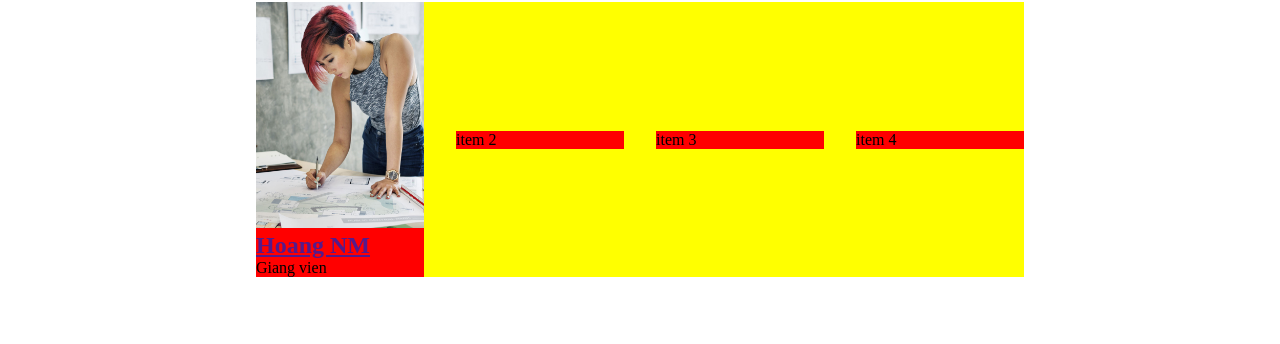
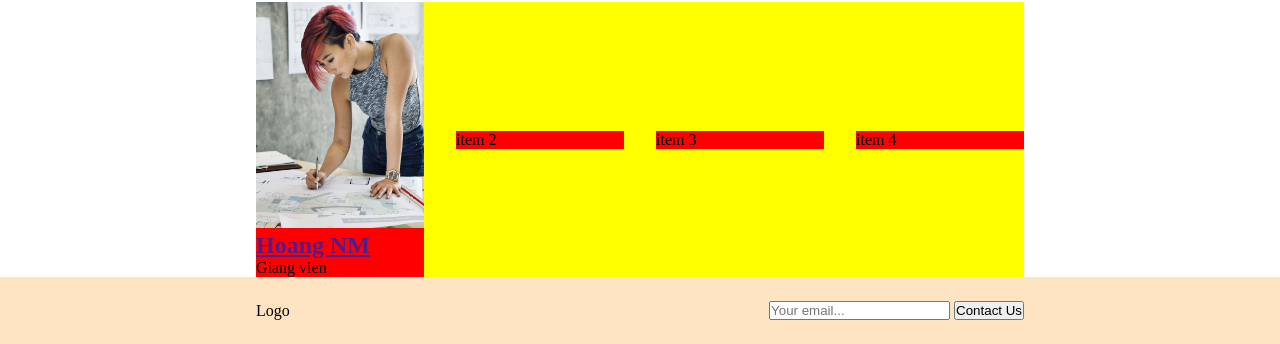
Before and after one commit to hoangnm-ndm/web1013, a plain HTML site: page day15_ontap/index.html in a window 1280 px wide. Shown: the part 962-1306 px from the top of the page. Before the commit the page ends 1239 px from the top, so only its background shows below. Drawn offline with Linux system fonts and the light colour scheme.

Commit message:
day 15: ontap

```diff
--- a/day15_ontap/index.html
+++ b/day15_ontap/index.html
@@ -31,5 +31,15 @@
         <div class="box__item">item 4</div>
       </div>
     </div>
+
+    <footer>
+      <div class="wrap flex-between">
+        <div class="logo">Logo</div>
+        <form action="">
+          <input type="text" placeholder="Your email..." required />
+          <button>Contact Us</button>
+        </form>
+      </div>
+    </footer>
   </body>
 </html>
--- a/day15_ontap/style.css
+++ b/day15_ontap/style.css
@@ -2,6 +2,13 @@
   padding: 0;
   margin: 0;
   box-sizing: border-box;
+}
+
+.flex-between {
+  display: flex;
+  justify-content: space-between;
+  align-items: center;
+  flex-wrap: wrap;
 }
 
 img {
@@ -27,3 +34,7 @@ img {
   width: calc((100% - 96px) / 4);
   background-color: red;
 }
+footer {
+  background-color: bisque;
+  padding: 24px 0;
+}
```
